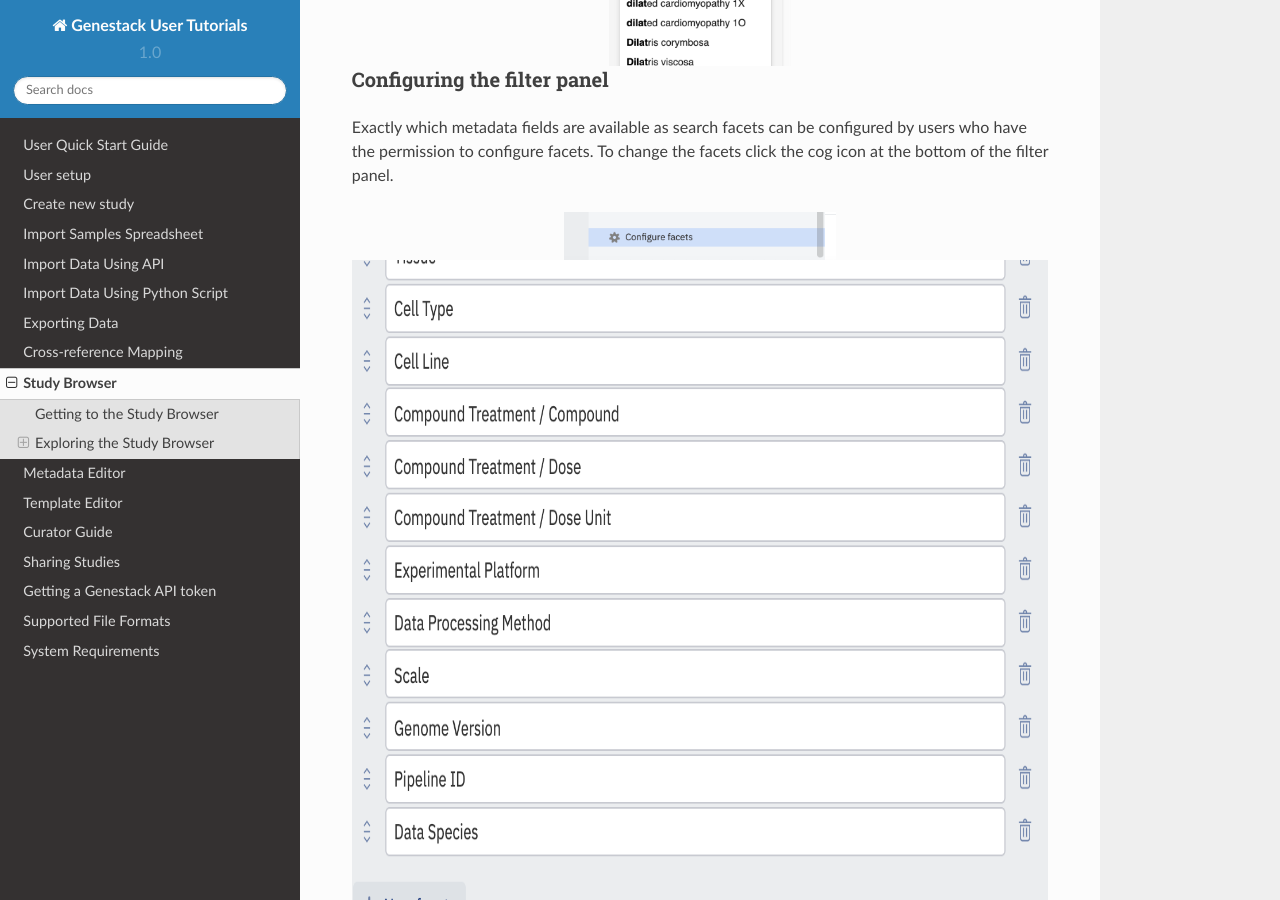
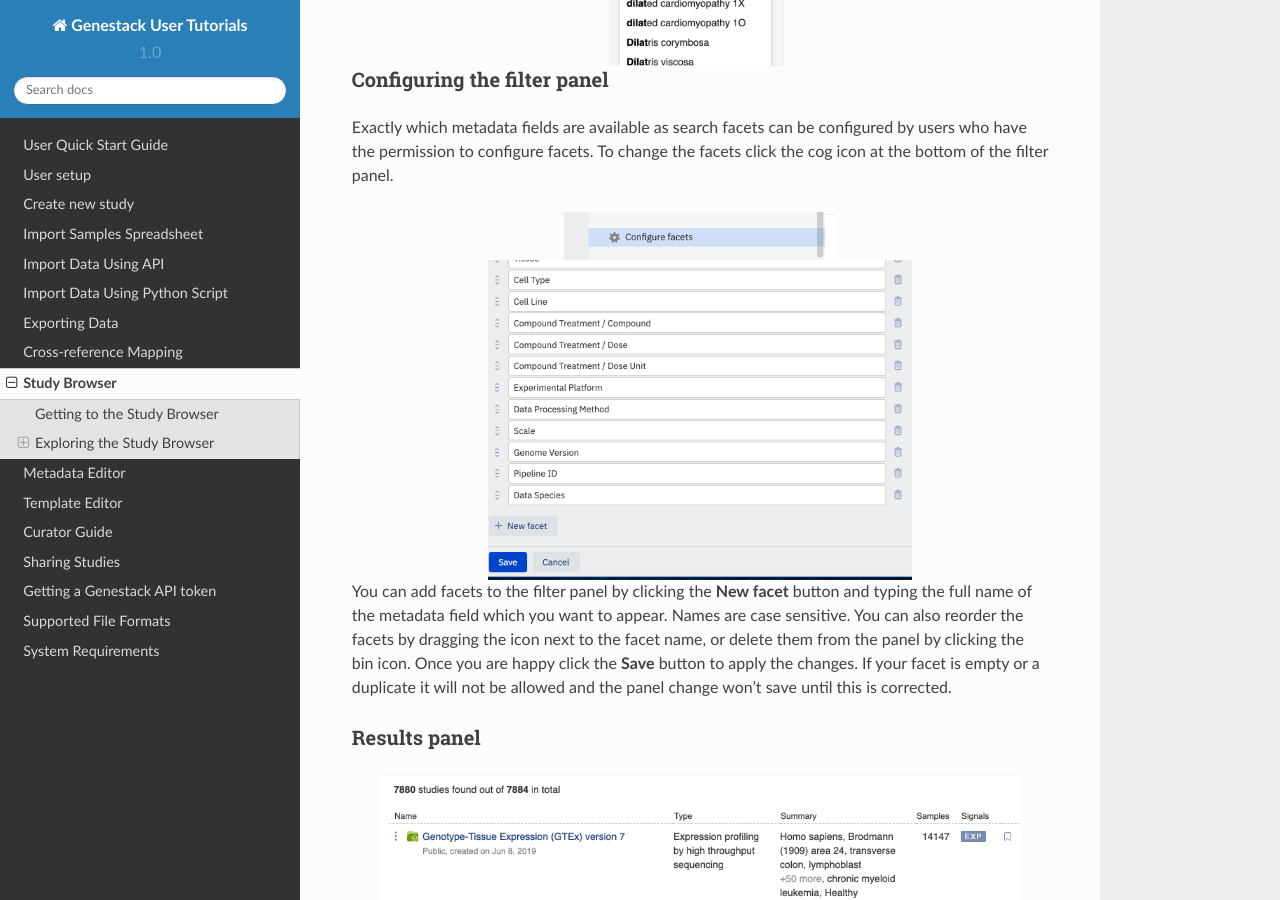
Before and after one commit to genestack/user-guide, a Sphinx documentation site: the page built from source/doc-odm-user-guide/studybrowser.rst, in a window 1280 px wide and 900 px high, scrolled down 2196 px. Built offline with Sphinx 7.4.7 and the Read the Docs theme 2.0.0, drawn with Linux system fonts in a browser that asks for light colours.

Commit message:
Update studybrowser.rst

```diff
--- a/source/doc-odm-user-guide/studybrowser.rst
+++ b/source/doc-odm-user-guide/studybrowser.rst
@@ -67,7 +67,7 @@ Exactly which metadata fields are available as search facets can be configured b
    :align: center
 
 .. image:: images/configure-facets-screen.png
-   :scale: 85 %
+   :scale: 35 %
    :align: center
 
 You can add facets to the filter panel by clicking the **New facet** button and typing the full name of the metadata field which you want to appear. Names are case sensitive. You can also reorder the facets by dragging the icon next to the facet name, or delete them from the panel by clicking the bin icon. Once you are happy click the **Save** button to apply the changes. If your facet is empty or a duplicate it will not be allowed and the panel change won't save until this is corrected.
```
